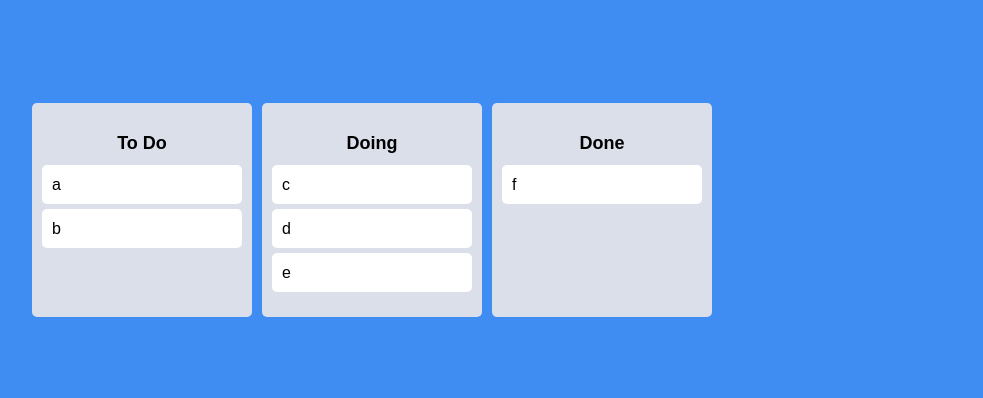
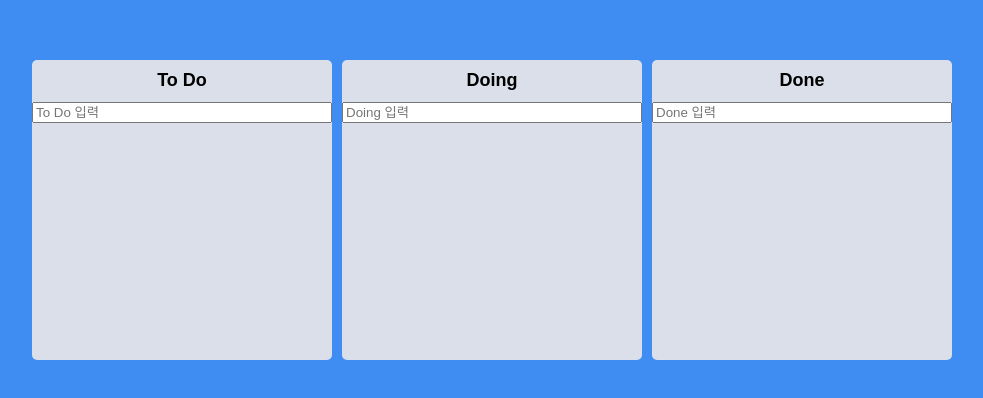
Before and after one commit to jeonga-yeon/todo-list, a React (Create React App) app: page / in a window 1280 px wide. Shown: the part 190-588 px from the top of the page, without its empty margins (268-1251 px from the left). Built offline with nearby package versions, Linux system fonts and the light colour scheme.

Commit message:
to do 입력 받아 리스트에 출력

```diff
--- a/src/App.tsx
+++ b/src/App.tsx
@@ -25,14 +25,14 @@
 function App() {
   const [toDos, setToDos] = useRecoilState(toDoState);
   const onDragEnd = (info: DropResult) => {
-    console.log(info);
     const { destination, source, draggableId } = info;
     if (!destination) return;
     if (destination?.droppableId === source.droppableId) {
       setToDos((allBoards) => {
         const changedBoard = [...allBoards[source.droppableId]];
+        const taskObj = changedBoard[source.index];
         changedBoard.splice(source.index, 1);
-        changedBoard.splice(destination?.index, 0, draggableId);
+        changedBoard.splice(destination?.index, 0, taskObj);
         return {
           ...allBoards,
           [source.droppableId]: changedBoard,
@@ -42,9 +42,10 @@
     if (destination.droppableId !== source.droppableId) {
       setToDos((allBoards) => {
         const sourceBoard = [...allBoards[source.droppableId]];
+        const taskObj = sourceBoard[source.index];
         const destinationBoard = [...allBoards[destination.droppableId]];
         sourceBoard.splice(source.index, 1);
-        destinationBoard.splice(destination?.index, 0, draggableId);
+        destinationBoard.splice(destination?.index, 0, taskObj);
         return {
           ...allBoards,
           [source.droppableId]: sourceBoard,
--- a/src/Components/Board.tsx
+++ b/src/Components/Board.tsx
@@ -1,12 +1,18 @@
 import { Droppable } from "react-beautiful-dnd";
+import { useForm } from "react-hook-form";
+import { useSetRecoilState } from "recoil";
 import styled from "styled-components";
+import { IToDo, toDoState } from "../atoms";
 import DraggableCard from "./DraggableCard";
 
 const Wrapper = styled.div`
-  padding: 20px 10px;
-  padding-top: 30px;
+  width: 300px;
+  padding-top: 10px;
   background-color: ${(props) => props.theme.boardColor};
   border-radius: 5px;
+  min-height: 300px;
+  display: flex;
+  flex-direction: column;
 `;
 
 const Title = styled.h2`
@@ -16,23 +22,83 @@
   font-size: 18px;
 `;
 
+interface IAreaProps {
+  isDraggingOver: boolean;
+  isDraggingFromThis: boolean;
+}
+
+const Area = styled.div<IAreaProps>`
+  background-color: ${(props) =>
+    props.isDraggingOver
+      ? "#dfe6e9"
+      : props.isDraggingFromThis
+      ? "#b2bec3"
+      : "transparent"};
+  flex-grow: 1;
+  transition: background-color 0.3s ease-in-out;
+  padding: 20px;
+`;
+
+const Form = styled.form`
+  width: 100%;
+  input {
+    width: 100%;
+  }
+`;
+
 interface IBoardProps {
-  toDos: string[];
+  toDos: IToDo[];
   boardId: string;
 }
 
+interface IForm {
+  toDo: string;
+}
+
 function Board({ toDos, boardId }: IBoardProps) {
+  const setToDos = useSetRecoilState(toDoState);
+  const { register, setValue, handleSubmit } = useForm<IForm>();
+  const onValid = ({ toDo }: IForm) => {
+    const newToDo = {
+      id: Date.now(),
+      text: toDo,
+    };
+    setToDos((allBoards) => {
+      return {
+        ...allBoards,
+        [boardId]: [...allBoards[boardId], newToDo],
+      };
+    });
+    setValue("toDo", "");
+  };
   return (
     <Wrapper>
       <Title>{boardId}</Title>
+      <Form onSubmit={handleSubmit(onValid)}>
+        <input
+          {...register("toDo", { required: true })}
+          type="text"
+          placeholder={`${boardId} 입력`}
+        />
+      </Form>
       <Droppable droppableId={boardId}>
-        {(provided) => (
-          <div ref={provided.innerRef} {...provided.droppableProps}>
+        {(provided, snapshot) => (
+          <Area
+            isDraggingOver={snapshot.isDraggingOver}
+            isDraggingFromThis={Boolean(snapshot.draggingFromThisWith)}
+            ref={provided.innerRef}
+            {...provided.droppableProps}
+          >
             {toDos.map((toDo, index) => (
-              <DraggableCard key={toDo} index={index} toDo={toDo} />
+              <DraggableCard
+                key={toDo.id}
+                index={index}
+                toDoId={toDo.id}
+                toDoText={toDo.text}
+              />
             ))}
             {provided.placeholder}
-          </div>
+          </Area>
         )}
       </Droppable>
     </Wrapper>
--- a/src/Components/DraggableCard.tsx
+++ b/src/Components/DraggableCard.tsx
@@ -2,28 +2,33 @@
 import { Draggable } from "react-beautiful-dnd";
 import styled from "styled-components";
 
-const Card = styled.div`
+const Card = styled.div<{ isDragging: boolean }>`
   border-radius: 5px;
   padding: 10px 10px;
   margin-bottom: 5px;
-  background-color: ${(props) => props.theme.cardColor};
+  background-color: ${(props) =>
+    props.isDragging ? "#74b9ff" : props.theme.cardColor};
+  box-shadow: ${(props) =>
+    props.isDragging ? "0px 2px 5px rgba(0,0,0,0.3)" : "none"};
 `;
 
 interface IDraggableCardProps {
-  toDo: string;
+  toDoId: number;
+  toDoText: string;
   index: number;
 }
 
-function DraggableCard({ toDo, index }: IDraggableCardProps) {
+function DraggableCard({ toDoId, toDoText, index }: IDraggableCardProps) {
   return (
-    <Draggable key={toDo} draggableId={toDo} index={index}>
-      {(provided) => (
+    <Draggable draggableId={toDoId + ""} index={index}>
+      {(provided, snapshot) => (
         <Card
+          isDragging={snapshot.isDragging}
           ref={provided.innerRef}
           {...provided.draggableProps}
           {...provided.dragHandleProps}
         >
-          {toDo}
+          {toDoText}
         </Card>
       )}
     </Draggable>
--- a/src/atoms.tsx
+++ b/src/atoms.tsx
@@ -1,14 +1,19 @@
 import { atom } from "recoil";
 
+export interface IToDo {
+  id: number;
+  text: string;
+}
+
 interface ItoDoState {
-  [key: string]: string[];
+  [key: string]: IToDo[];
 }
 
 export const toDoState = atom<ItoDoState>({
   key: "toDo",
   default: {
-    "To Do": ["a", "b"],
-    Doing: ["c", "d", "e"],
-    Done: ["f"],
+    "To Do": [],
+    Doing: [],
+    Done: [],
   },
 });
```
